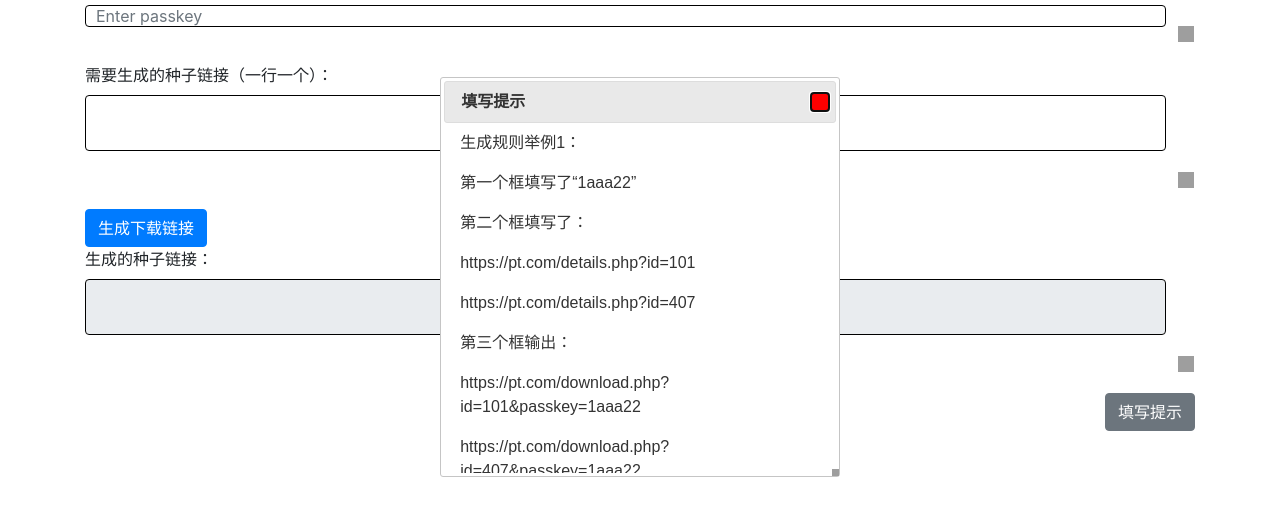
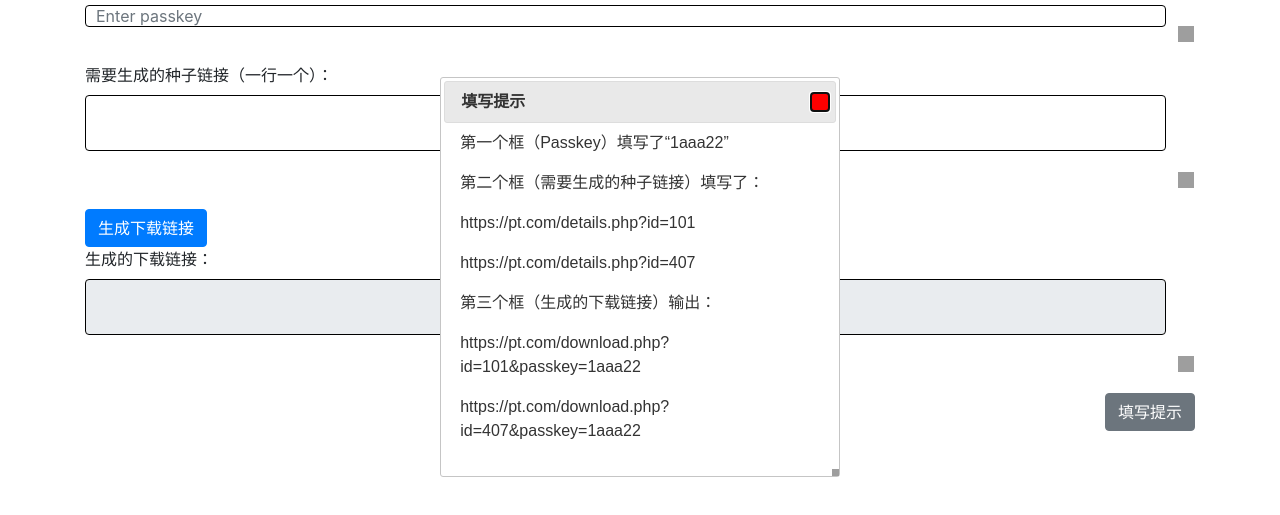
Before and after one commit to Adonis142857/NP-Download-Link-Generator, a plain HTML site: page index.html in a window 1280 px wide. Shown: the part 123-638 px from the top of the page. Drawn offline with nearby package versions, Linux system fonts and the light colour scheme; grey boxes are pictures that could not be loaded; a script that the page names is missing.

Commit message:
Update index.html

```diff
--- a/index.html
+++ b/index.html
@@ -37,19 +37,18 @@
         </div>
         <button class="btn btn-primary" id="generate">生成下载链接</button>
         <div class="form-group">
-            <label for="result">生成的种子链接：</label>
+            <label for="result">生成的下载链接：</label>
             <textarea class="form-control output-box" id="result" rows="3" readonly></textarea>
         </div>
         <button class="btn btn-secondary float-right" id="showExample">填写提示</button>
     </div>
 
     <div id="dialog" title="填写提示" style="display: none;">
-        <p>生成规则举例1：</p>
-        <p>第一个框填写了“1aaa22”</p>
-        <p>第二个框填写了：</p>
+        <p>第一个框（Passkey）填写了“1aaa22”</p>
+        <p>第二个框（需要生成的种子链接）填写了：</p>
         <p>https://pt.com/details.php?id=101</p>
         <p>https://pt.com/details.php?id=407</p>
-        <p>第三个框输出：</p>
+        <p>第三个框（生成的下载链接）输出：</p>
         <p>https://pt.com/download.php?id=101&passkey=1aaa22</p>
         <p>https://pt.com/download.php?id=407&passkey=1aaa22</p>
     </div>
```
